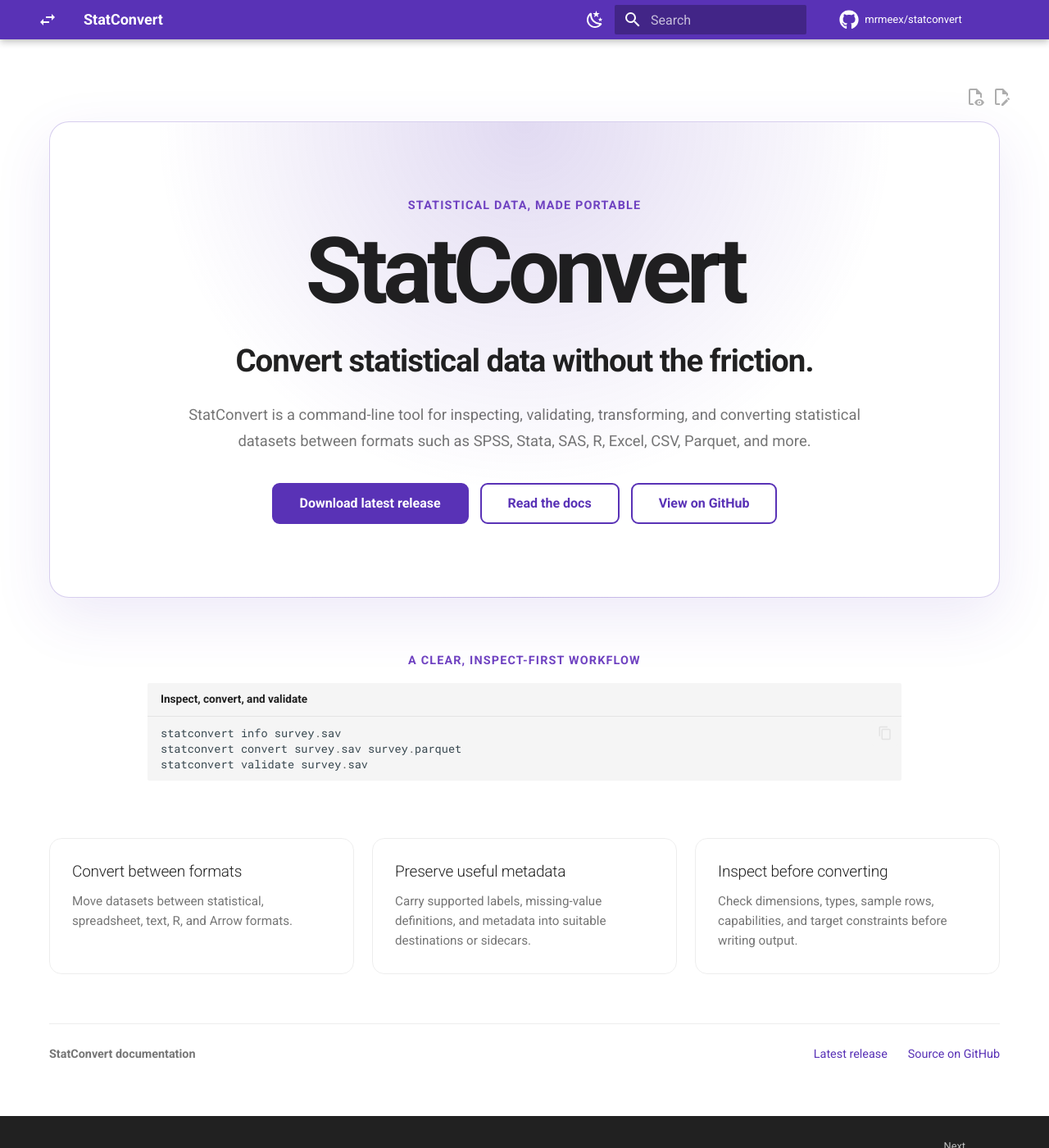
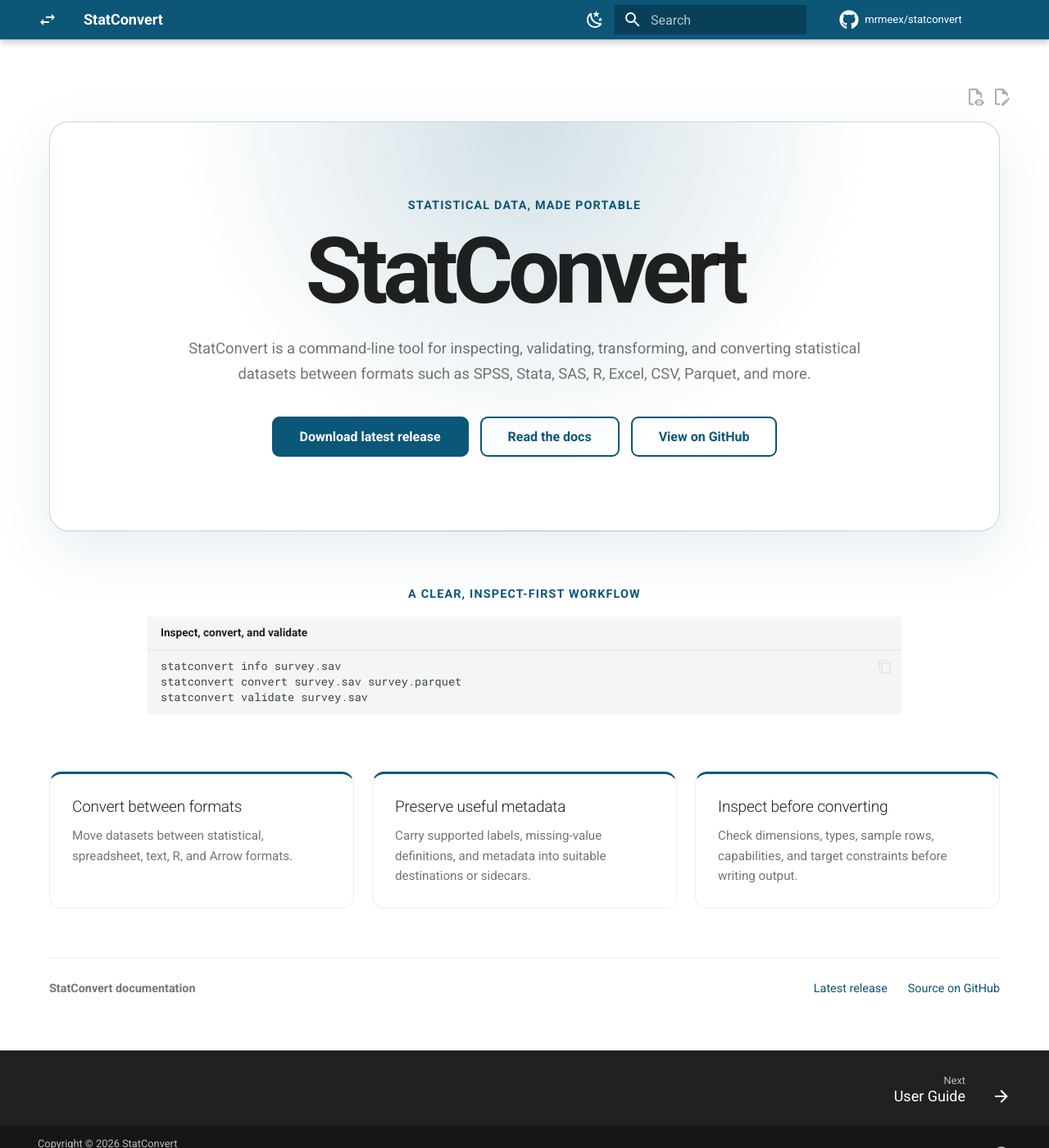
Before and after one commit to mrmeex/statconvert, an MkDocs documentation site: the page built from docs/index.md, in a window 1280 px wide and 1400 px high. Shown: the whole window at 82% size. Built offline with MkDocs 1.6.1 and Material for MkDocs 9.7.7, drawn with Linux system fonts in a browser that asks for light colours; comment, search, counter and statistics services are not loaded.

Commit message:
Update documentation site theme

```diff
--- a/docs/index.md
+++ b/docs/index.md
@@ -7,7 +7,6 @@
 <section class="statconvert-hero" markdown="1">
   <p class="statconvert-eyebrow">Statistical data, made portable</p>
   <h1>StatConvert</h1>
-  <p class="statconvert-tagline">Convert statistical data without the friction.</p>
   <p class="statconvert-lede">
     StatConvert is a command-line tool for inspecting, validating, transforming, and
     converting statistical datasets between formats such as SPSS, Stata, SAS, R,
--- a/docs/stylesheets/extra.css
+++ b/docs/stylesheets/extra.css
@@ -1,16 +1,56 @@
 :root > * {
-  --md-primary-fg-color: #5932b6;
-  --md-primary-fg-color--light: #7655c7;
-  --md-primary-fg-color--dark: #43228f;
-  --md-accent-fg-color: #6f42c1;
+  --statconvert-blue: #0C5678;
+  --statconvert-blue-light: #287B9F;
+  --statconvert-blue-dark: #08425D;
+  --statconvert-link: #0C5678;
+  --statconvert-focus: #0C5678;
+  --md-primary-fg-color: #0C5678;
+  --md-primary-fg-color--light: #287B9F;
+  --md-primary-fg-color--dark: #08425D;
+  --md-accent-fg-color: #0C5678;
+  --md-typeset-a-color: #0C5678;
 }
 
 [data-md-color-scheme="slate"] {
-  --md-hue: 252;
-  --md-primary-fg-color: #7050c8;
-  --md-primary-fg-color--light: #947be0;
-  --md-primary-fg-color--dark: #5134a1;
-  --md-accent-fg-color: #b49aef;
+  --md-hue: 202;
+  --statconvert-link: #67B9DC;
+  --statconvert-focus: #8ACBE6;
+  --md-default-bg-color: #181818;
+  --md-default-bg-color--light: #202020;
+  --md-default-bg-color--lighter: #282828;
+  --md-default-bg-color--lightest: #323232;
+  --md-code-bg-color: #22272B;
+  --md-code-fg-color: #E8EEF2;
+  --md-primary-fg-color: #0C5678;
+  --md-primary-fg-color--light: #287B9F;
+  --md-primary-fg-color--dark: #08425D;
+  --md-accent-fg-color: #67B9DC;
+  --md-typeset-a-color: #67B9DC;
+}
+
+.md-typeset a,
+.md-nav__link:is(:focus, :hover),
+.md-nav__link--active,
+.statconvert-home-footer a {
+  color: var(--statconvert-link);
+}
+
+.md-typeset a:hover,
+.statconvert-home-footer a:hover {
+  color: var(--statconvert-blue-dark);
+}
+
+[data-md-color-scheme="slate"] .md-typeset a:hover,
+[data-md-color-scheme="slate"] .statconvert-home-footer a:hover {
+  color: #8ACBE6;
+}
+
+.md-typeset a:focus-visible,
+.md-nav__link:focus-visible,
+.md-button:focus-visible,
+.md-header__button:focus-visible {
+  outline: 0.15rem solid var(--statconvert-focus);
+  outline-offset: 0.15rem;
 }
 
 .statconvert-hero {
@@ -45,16 +85,9 @@
   text-transform: uppercase;
 }
 
-.statconvert-tagline {
-  margin: 1.25rem 0 0;
-  font-size: clamp(1.35rem, 3vw, 2rem);
-  font-weight: 650;
-  letter-spacing: -0.025em;
-}
-
 .statconvert-lede {
   max-width: 43rem;
-  margin: 1rem auto 0;
+  margin: 1.25rem auto 0;
   color: var(--md-default-fg-color--light);
   font-size: 0.92rem;
   line-height: 1.7;
@@ -70,7 +103,31 @@
 
 .statconvert-actions .md-button {
   margin: 0;
+  border-color: var(--statconvert-blue);
   border-radius: 0.45rem;
+  color: var(--statconvert-blue);
+}
+
+.statconvert-actions .md-button--primary {
+  border-color: var(--statconvert-blue);
+  background-color: var(--statconvert-blue);
+  color: #fff;
+}
+
+.statconvert-actions .md-button:is(:hover, :focus) {
+  border-color: var(--statconvert-blue-dark);
+  background-color: var(--statconvert-blue-dark);
+  color: #fff;
+}
+
+[data-md-color-scheme="slate"] .statconvert-actions .md-button:not(.md-button--primary) {
+  color: #8ACBE6;
+}
+
+[data-md-color-scheme="slate"] .statconvert-actions .md-button:is(:hover, :focus) {
+  border-color: #67B9DC;
+  background-color: #67B9DC;
+  color: #102027;
 }
 
 .statconvert-command {
@@ -93,7 +150,12 @@
 .statconvert-features article {
   padding: 1.35rem;
   border: 1px solid var(--md-default-fg-color--lightest);
+  border-top: 0.18rem solid var(--statconvert-blue);
   border-radius: 0.75rem;
+}
+
+[data-md-color-scheme="slate"] .statconvert-features article {
+  background-color: var(--md-default-bg-color--light);
 }
 
 .statconvert-features h2 {
```
